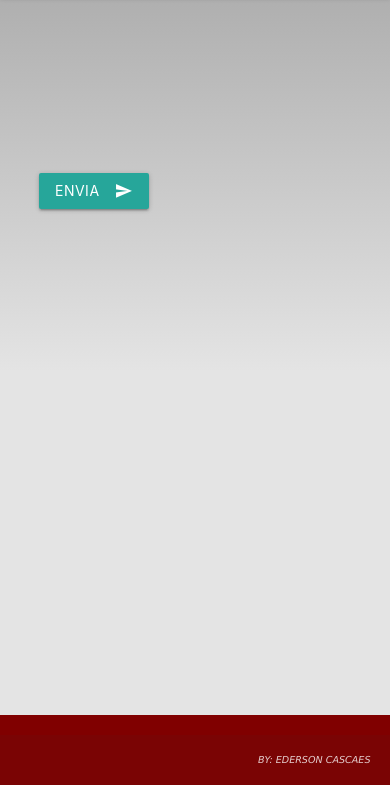
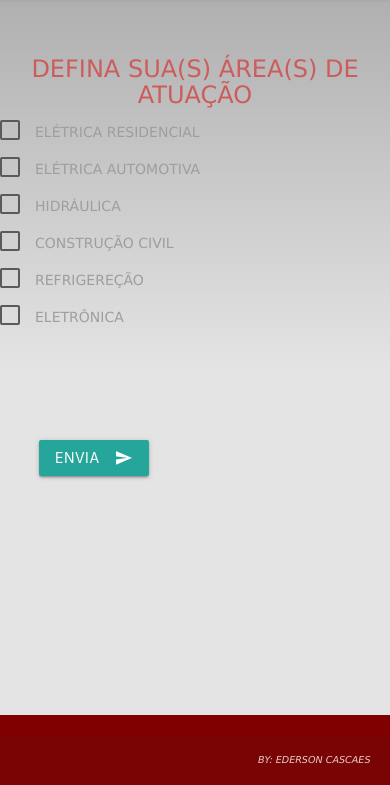
Before and after one commit to EderCascaes/AppClient, a plain HTML site: page www/qualificacao.html in a window 390 px wide. Shown: the part 59-844 px from the top of the page. Drawn offline with nearby package versions, Linux system fonts and the light colour scheme.

Commit message:
Qualificação

```diff
--- a/www/qualificacao.html
+++ b/www/qualificacao.html
@@ -13,6 +13,8 @@
   <link href="https://fonts.googleapis.com/icon?family=Material+Icons" rel="stylesheet">
 
   <script src="https://ajax.googleapis.com/ajax/libs/jquery/3.3.1/jquery.min.js"></script>
+  <!--<Compiled and minified CSS> -->
+    <link rel="stylesheet" href="https://cdnjs.cloudflare.com/ajax/libs/materialize/1.0.0/css/materialize.min.css">
 
   <link type="text/css" rel="stylesheet"
         href="vendor/materialize/dist/css/materialize.min.css"
@@ -21,34 +23,62 @@
   <link rel="stylesheet" type="text/css" href="css/index.css" />
         <title>APP DE SERVIÇOS</title>
 </head>
-
     <body>
-
       <nav>
         <div class="nav-wrapper">
           <a href="#!" class="brand-logo">QUALIFICAÇÃO</a>
           <a href="#" data-target="mobile-demo" class="sidenav-trigger"><i class="material-icons">menu</i></a>
           <ul class="right hide-on-med-and-down">
             <li><a href="index.html">Pagina Inicial</a></li>
-
           </ul>
         </div>
       </nav>
 
+      <h1 class="title mt-6" >Defina sua(s) área(s) de atuação</h1>
 
-  <div>
-      <div id="select">
-        <select multiple id="areasAtuacao">
-             <option value="" disabled selected>Defina sua área de atuação</option>
-          <option value="Eletrica">Elétrica</option>
-          <option value="Hidraulica">Hidraúlica</option>
-          <option value="Construcao Civil">Construção Civil</option>
-        </select>
-    </div>
+            <div class="qualificacao  mt-6" >
+              <form action="#">
+                   <p>
+                     <label>
+                       <input type="checkbox" class="filled-in" value="eletricaRes"/>
+                       <span>Elétrica Residencial</span>
+                     </label>
+                   </p>
+                   <p>
+                     <label>
+                       <input type="checkbox" class="filled-in"  />
+                       <span>Elétrica Automotiva</span>
+                     </label>
+                   </p>
+                   <p>
+                     <label>
+                       <input type="checkbox" class="filled-in"  />
+                       <span>Hidráulica</span>
+                     </label>
+                   </p>
+                  <p>
+                     <label>
+                       <input type="checkbox" class="filled-in"  />
+                       <span>Construção Civil</span>
+                     </label>
+                   </p>
+                   <p>
+                     <label>
+                       <input type="checkbox" class="filled-in"  />
+                       <span>Refrigereção</span>
+                     </label>
+                   </p>
+                  <p>
+                     <label>
+                       <input type="checkbox" class="icheckbox  filled-in"  />
+                       <span>Eletrônica</span>
+                     </label>
+                   </p>
+                 </form>
             </div>
 
 
-  <button id="btEnviarQuali" class="btn waves-effect waves-light" type="submit" name="action" >
+      <button id="btEnviarQuali" class="btn waves-effect waves-light mt-6" type="submit" name="action"  >
         Envia
         <i class="material-icons right">send</i>
       </button>
@@ -62,17 +92,6 @@
                   </div>
                 </div>
               </footer>
-
-          <script type="text/javascript">//<![CDATA[
-          window.onload=function(){
-          $(document).ready(function() {
-              $('select').material_select();
-          });
-          }//]]>
-
-          </script>
-
-
     <!--JavaScript at end of body for optimized loading-->
         <script type="text/javascript" src="js/qualificacao.js"></script>
         <script type="text/javascript" src="vendor/jquery/dist/jquery.min.js"></script>
@@ -80,7 +99,5 @@
     <!--    <script type="text/javascript" src="cordova.js"></script> -->
         <script type="text/javascript" src="js/requests.js"></script>
 
-
     </body>
-
 </html>
```
Lines whose indentation alone changed are shown as unchanged.
